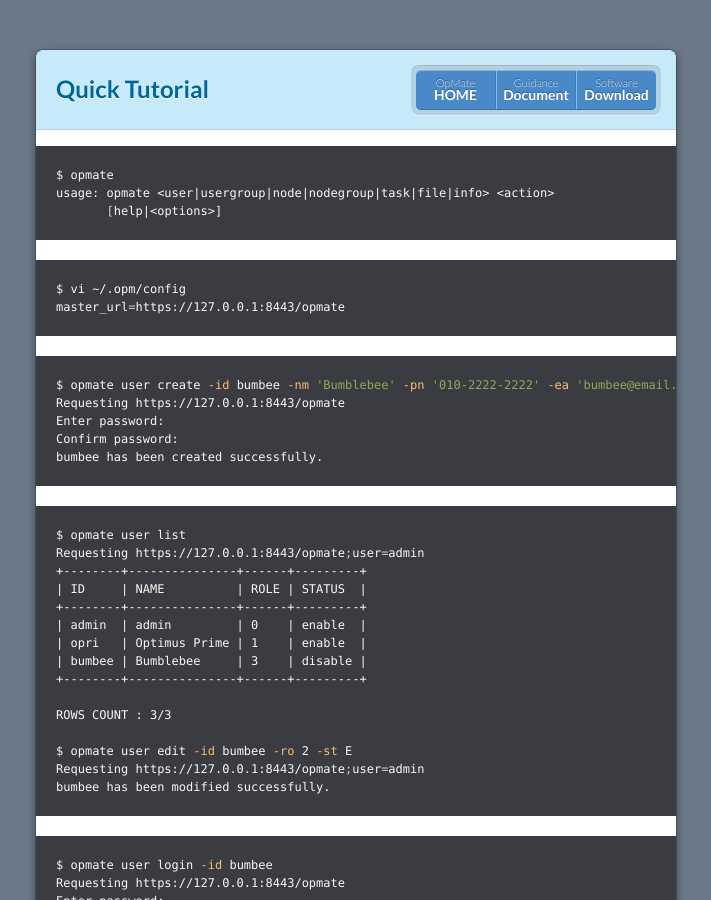
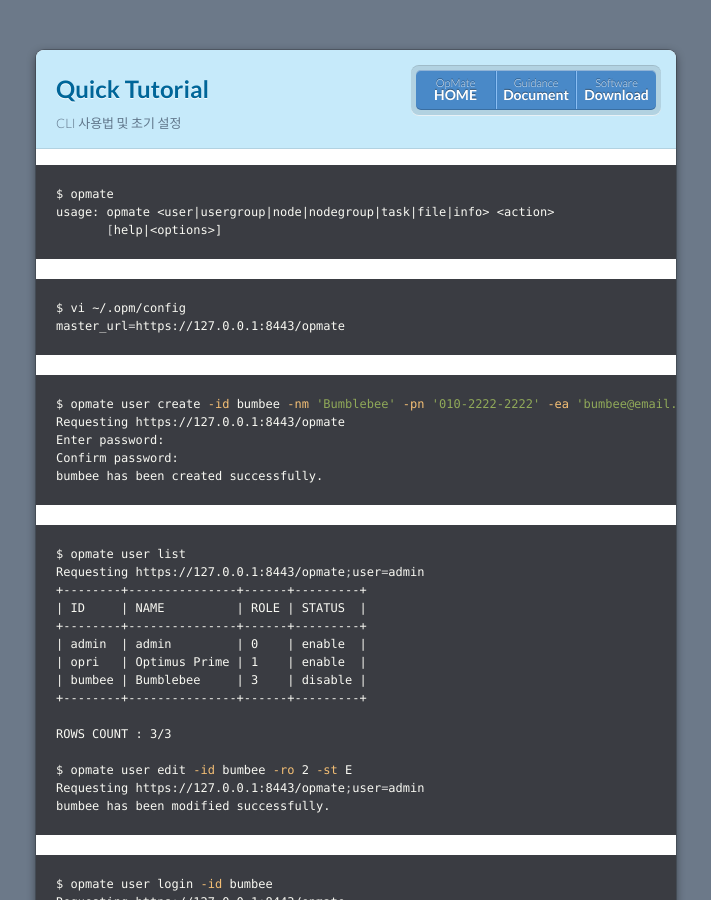
Before and after one commit to opmate/opmate.github.io, a Jekyll site: the page built from document/QuickTutorial1.md, in a window 1280 px wide and 900 px high. Shown: the whole window, without its empty margins (284-995 px from the left). Built offline with Jekyll 4.4.1, drawn with Linux system fonts in a browser that asks for light colours; our own code applies the rules of GitHub Pages for plain Markdown files; a script that is not in the unit is left out; the repository's description, which GitHub fills in, is left out.

Commit message:
Update and rename QuickTutorial.md to QuickTutorial1.md

````diff
--- a/document/QuickTutorial.md
+++ b/document/QuickTutorial1.md
@@ -1,5 +1,6 @@
 ---
 title: Quick Tutorial
+description: CLI 사용법 및 초기 설정
 ---
 
 ```sh
````
